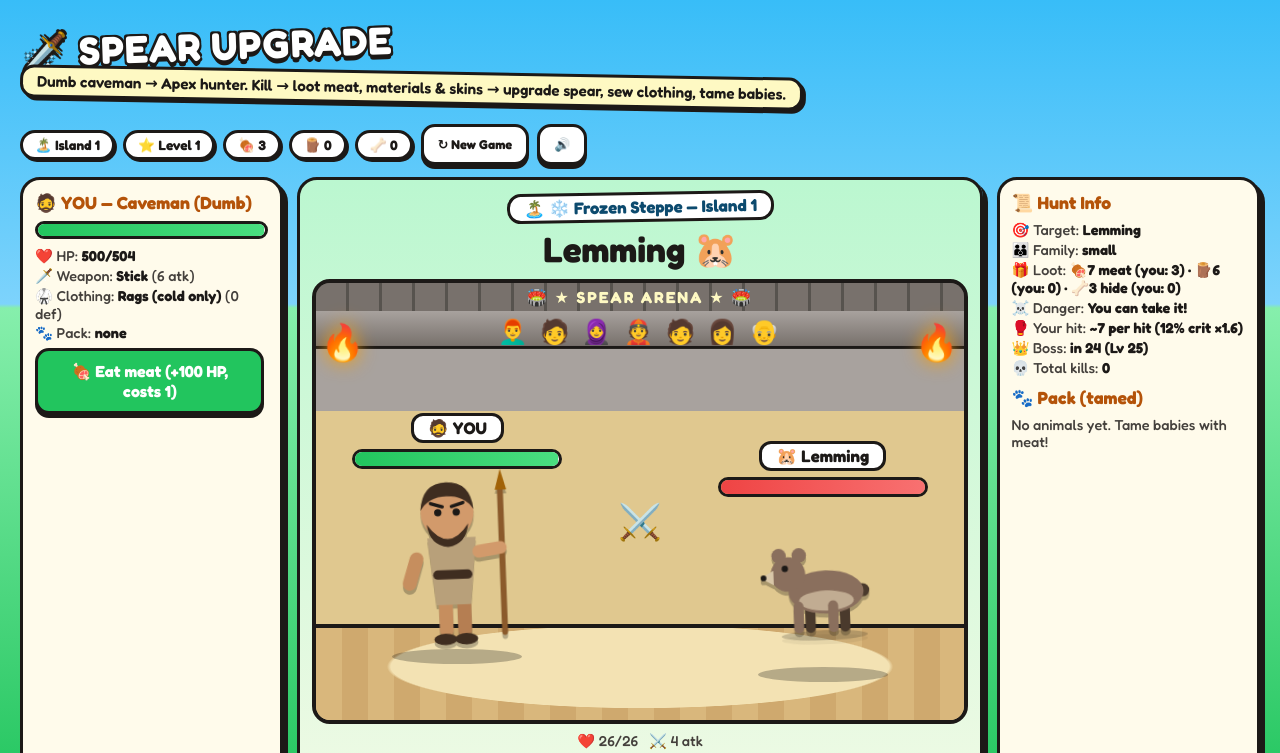
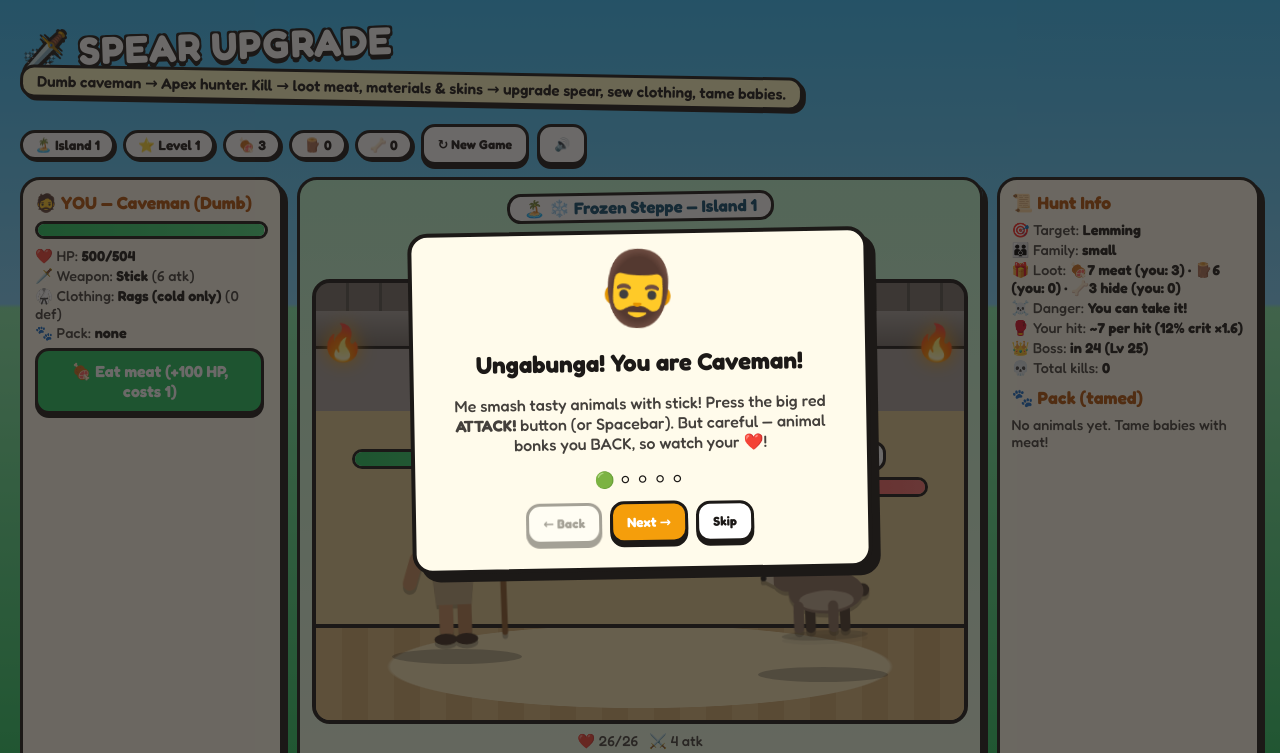
Before and after one commit to ian-saurus/spear-upgrade, a plain HTML site: page index.html in a window 1280 px wide. Shown: the top 753 px of the page. Drawn offline with Linux system fonts and the light colour scheme.

Commit message:
Add friendly 5-step caveman tutorial with replay

```diff
--- a/index.html
+++ b/index.html
@@ -119,6 +119,12 @@
   #stage.bossfight .wall { background:repeating-linear-gradient(90deg,#450a0a 0 30px,#1c1917 30px 33px); color:#fecaca; }
   #stage.bossfight .crowd { background:linear-gradient(180deg,#7f1d1d,#450a0a); }
   #stage.bossfight .torch { font-size:2.4rem; }
+  #tutOverlay { position:fixed; inset:0; background:rgba(28,25,23,.65); display:none; align-items:center; justify-content:center; z-index:50; padding:16px; }
+  #tutCard { background:#fffbeb; border:4px solid #1c1917; border-radius:20px; box-shadow:8px 8px 0 #1c1917; max-width:460px; padding:20px; text-align:center; transform:rotate(-1deg); }
+  #tutMascot { font-size:72px; animation: bounce 1s ease-in-out infinite; }
+  #tutTitle { margin:6px 0; font-size:1.5rem; }
+  #tutText { color:#44403c; }
+  #tutDots { margin:8px 0; letter-spacing:4px; }
   #pSprite.dead { animation:none; transform:rotate(90deg); filter:grayscale(1); transition:transform .5s, filter .5s; }
   #pack.flee .pet { animation: flee .6s forwards; }
   @keyframes flee { to { transform:translateY(-130px); opacity:0; } }
@@ -234,6 +240,19 @@
     <button class="tab" data-tab="help">❓ How to play</button>
   </div>
   <div class="panel" id="panel"></div>
+<div id="tutOverlay">
+  <div id="tutCard">
+    <div id="tutMascot">🧔‍♂️</div>
+    <h2 id="tutTitle"></h2>
+    <p id="tutText"></p>
+    <div id="tutDots"></div>
+    <div>
+      <button class="btn ghost" id="tutBack" type="button">← Back</button>
+      <button class="btn craft" id="tutNext" type="button">Next →</button>
+      <button class="btn ghost" id="tutSkip" type="button">Skip</button>
+    </div>
+  </div>
+</div>
 </main>
 
 <script>
@@ -315,7 +334,7 @@ function rankIdx(l){ let r=0; for(const [t] of TITLES) if(l>=t) r++; return r-1;
 
 // ---------- STATE ----------
 let S;
-function fresh(){ return { level:1, meat:3, mat:0, skins:0, weapon:0, cloth:0, php:500, pets:[], kills:0, dead:false }; }
+function fresh(){ return { level:1, meat:3, mat:0, skins:0, weapon:0, cloth:0, php:500, pets:[], kills:0, dead:false, tutorial:0 }; }
 function load(){ try{ const s = JSON.parse(localStorage.getItem("spearUpgradeSave")); if(s && s.level && !s.dead) return s; }catch(e){} return fresh(); }
 S = load();
 let E = null; // current enemy {hp,max,atk,name,emoji,fam,boss,meat,mat,skins}
@@ -563,6 +582,26 @@ $("btnEat").onclick=()=>{ if(!alive())return; if(S.meat<1){log("No meat! Kill so
 $("btnNew").onclick=()=>{ $("pSprite").classList.remove("dead"); const pk0=$("pack"); if(pk0) pk0.classList.remove("flee"); S=fresh(); $("btnAttack").disabled=false; $("btnAttack").textContent="🗡️ ATTACK!"; log("🌅 A new dumb caveman (500 HP) wakes up with a stick..."); localStorage.removeItem("spearUpgradeSave"); spawn(); render(); };
 $("btnSound").onclick=()=>{ soundOn=!soundOn; $("btnSound").textContent=soundOn?"🔊":"🔇"; try{localStorage.setItem("spearSound",soundOn?"on":"off");}catch(e){} if(soundOn) SFX.buy(); };
 
+const TUT = [
+  { m:"🧔‍♂️", t:"Ungabunga! You are Caveman!", x:"Me smash tasty animals with stick! Press the big red <b>ATTACK!</b> button (or Spacebar). But careful — animal bonks you BACK, so watch your ❤️!" },
+  { m:"🍖", t:"Yummy loot!", x:"Dead beast drops <b>meat, wood and hides</b>. The Hunt Info box tells you exactly what THIS animal gives — and how much you already have." },
+  { m:"🗡️", t:"Get strong!", x:"Spend 🪵 on sharper spears and 🦴 on warm clothes. Wear the skin of an animal's family and your <b>disguise fools it</b> — it hits softer! Spend 🍖 to tame babies who fight beside you, and feed them so they grow: Baby → Young → Teen → Adult!" },
+  { m:"🍖", t:"Eat or die!", x:"HP does <b>NOT</b> refill between fights! Eat meat (+100 HP, green button or E key) or you DIE forever — pack scatters, back to Level 1 with a brand-new dumb caveman!" },
+  { m:"👑", t:"Bosses & new lands!", x:"Every 25th beast is a <b>GIANT boss</b>. Beat it and you sail to a new island with stronger beasts! Rank up (Hunter! Beastfriend! Legend!) for gifts and free pets. Go bonk, legend!" },
+];
+let tutI = 0;
+function showTutorial(){ tutI = 0; drawTut(); $("tutOverlay").style.display = "flex"; }
+function drawTut(){
+  const s = TUT[tutI];
+  $("tutMascot").textContent = s.m; $("tutTitle").textContent = s.t; $("tutText").innerHTML = s.x;
+  $("tutDots").textContent = TUT.map((_,i)=>i===tutI?"🟢":"⚪").join("");
+  $("tutBack").disabled = tutI===0;
+  $("tutNext").textContent = tutI===TUT.length-1 ? "Finish 🎉" : "Next →";
+}
+function closeTut(){ $("tutOverlay").style.display = "none"; S.tutorial = 1; save(); }
+$("tutBack").onclick = ()=>{ if(tutI>0){ tutI--; drawTut(); } };
+$("tutNext").onclick = ()=>{ if(tutI<TUT.length-1){ tutI++; drawTut(); SFX.buy(); } else { SFX.rank(); closeTut(); } };
+$("tutSkip").onclick = ()=>closeTut();
 // ---------- SHOP TABS ----------
 let tab="weapon";
 document.querySelectorAll(".tab").forEach(t=>t.onclick=()=>{ tab=t.dataset.tab;
@@ -722,8 +761,10 @@ function drawPanel(){
     <div class="stat">3. 🍖 tames babies (Foxes → Dire Wolves → Sabertooths → Cave Lions → Mammoths...) &amp; feeds them. 🪵 upgrades spear. 🦴 sews clothing/disguises.</div>
     <div class="stat">4. Every <b>25th level = BOSS</b>: a giant version of a past animal, way stronger. Beat it → new island, cycle restarts stronger.</div>
     <div class="stat">5. <b>Permadeath:</b> if you die, you die. New caveman starts over from level 1. You have <b>500 HP</b> — eat meat mid-fight to survive bosses!</div>
-    <div class="stat">6. <b>Rank up</b> (Learning 10 → Hunter 25 → Tracker 50 → Beastfriend 75 → Apex 100 → Legend 200): each rank-up hardens your body (+25 max HP), fully heals you, showers gifts, and a wild baby beast joins your pack!</div>`;
+    <div class="stat">6. <b>Rank up</b> (Learning 10 → Hunter 25 → Tracker 50 → Beastfriend 75 → Apex 100 → Legend 200): each rank-up hardens your body (+25 max HP), fully heals you, showers gifts, and a wild baby beast joins your pack!</div>
+    <div class="row"><div><b>Want the guided tour?</b><small>Caveman explains everything in 5 steps.</small></div><button class="btn craft" id="btnTutReplay">▶ Tutorial</button></div>`;
   }
+  const rb=$("btnTutReplay"); if(rb) rb.onclick=()=>showTutorial();
 }
 
 // init
@@ -731,6 +772,7 @@ document.addEventListener("keydown", e=>{ if(e.code==="Space"){ e.preventDefault
 $("btnSound").textContent=soundOn?"🔊":"🔇";
 log("🌅 You are a dumb caveman with a <b>stick</b> and <b>rags</b>. Go bonk a lemming! (Tip: Spacebar attacks, E eats meat.)");
 spawn(); drawPanel(); render();
+if(!S.tutorial){ if(S.kills===0 && S.level===1) setTimeout(showTutorial, 700); else { S.tutorial=1; save(); } }
 })();
 </script>
 </body>
```
